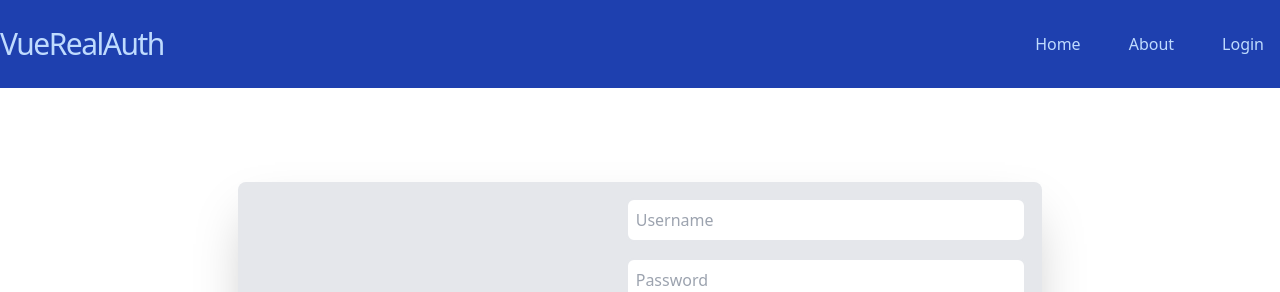
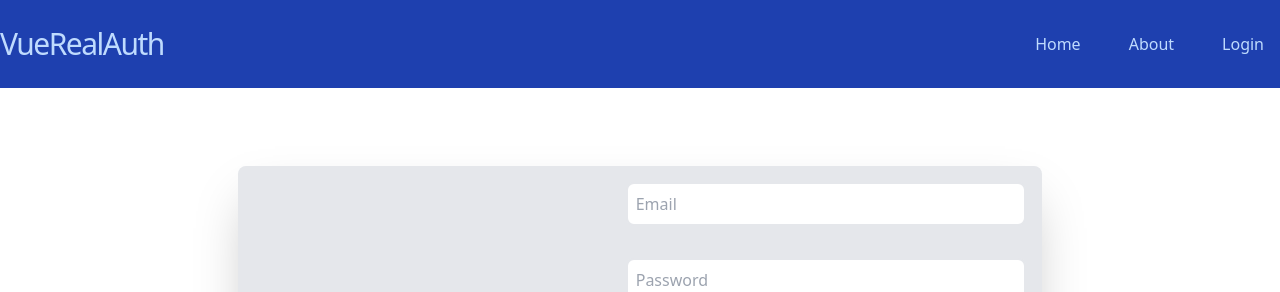
Before and after one commit to lehirschy/vuelogin, a Vue app: page /login in a window 1280 px wide. Shown: the top 292 px of the page. Built offline with nearby package versions, Linux system fonts and the light colour scheme; no server answers.

Commit message:
Added Basic Validation

```diff
--- a/package.json
+++ b/package.json
@@ -10,9 +10,11 @@
   "dependencies": {
     "@vueuse/core": "^7.7.0",
     "firebase": "^9.6.8",
+    "vee-validate": "^4.5.10",
     "vue": "^3.2.25",
     "vue-router": "^4.0.12",
-    "vue-undraw": "^2.0.13"
+    "vue-undraw": "^2.0.13",
+    "yup": "^0.32.11"
   },
   "devDependencies": {
     "@vitejs/plugin-vue": "^2.2.0",
--- a/src/pages/login.vue
+++ b/src/pages/login.vue
@@ -1,15 +1,25 @@
 <script setup>
 import {ref} from "vue";
 import { useRouter } from "vue-router";
+import { useForm, useField } from 'vee-validate';
+import * as yup from 'yup';
 import useAuth from "../composable/useAuth";
 import useError from "../composable/useError";
 import { promiseTimeout, useTimeout } from '@vueuse/core';
 
+const schema = yup.object({
+      username: yup.string().required().email().label("Email"),
+      password: yup.string().required().min(8).label("Password"),
+    });
+
+useForm({
+      validationSchema: schema,
+    });
+
+const { value: username, errorMessage: emailError } = useField('username');
+const { value: password, errorMessage: passwordError } = useField('password');
 
 const {isAuthenticated, login, signup, googleLogin} = useAuth();
-
-const username = ref("");
-const password = ref("");
 
 const router = useRouter();
 
@@ -45,8 +55,10 @@
        <div class="flex items-center justify-center overflow-hidden bg-gray-200 rounded-lg shadow-2xl">
          <img class="h-64" src="../assets/bglogin.png" alt="Login BG" />
          <form @submit.prevent="loggingIn" class="flex flex-col p-4 space-y-4">
-           <input type="text" class="p-2 border-2 rounded-lg" placeholder="Username" v-model="username"/>
-           <input type="password" class="p-2 border-2 rounded-lg" placeholder="Password" v-model="password"/>
+           <input name=username type="text" class="p-2 border-2 rounded-lg" placeholder="Email" v-model="username"/>
+           <span class="text-xs text-center text-red-500">{{emailError}}</span>
+           <input name=password type="password" class="p-2 border-2 rounded-lg" placeholder="Password" v-model="password"/>
+           <span class="text-xs text-center text-red-500">{{passwordError}}</span>
            <div class="flex space-x-2">
             <button type="submit" @submit.prevent="loggingIn" class="w-1/2 py-2 text-green-200 bg-green-600 rounded-lg">
               Login
```
Also changed, not shown: 1 other file (tests, documents, lock files or other folders).
